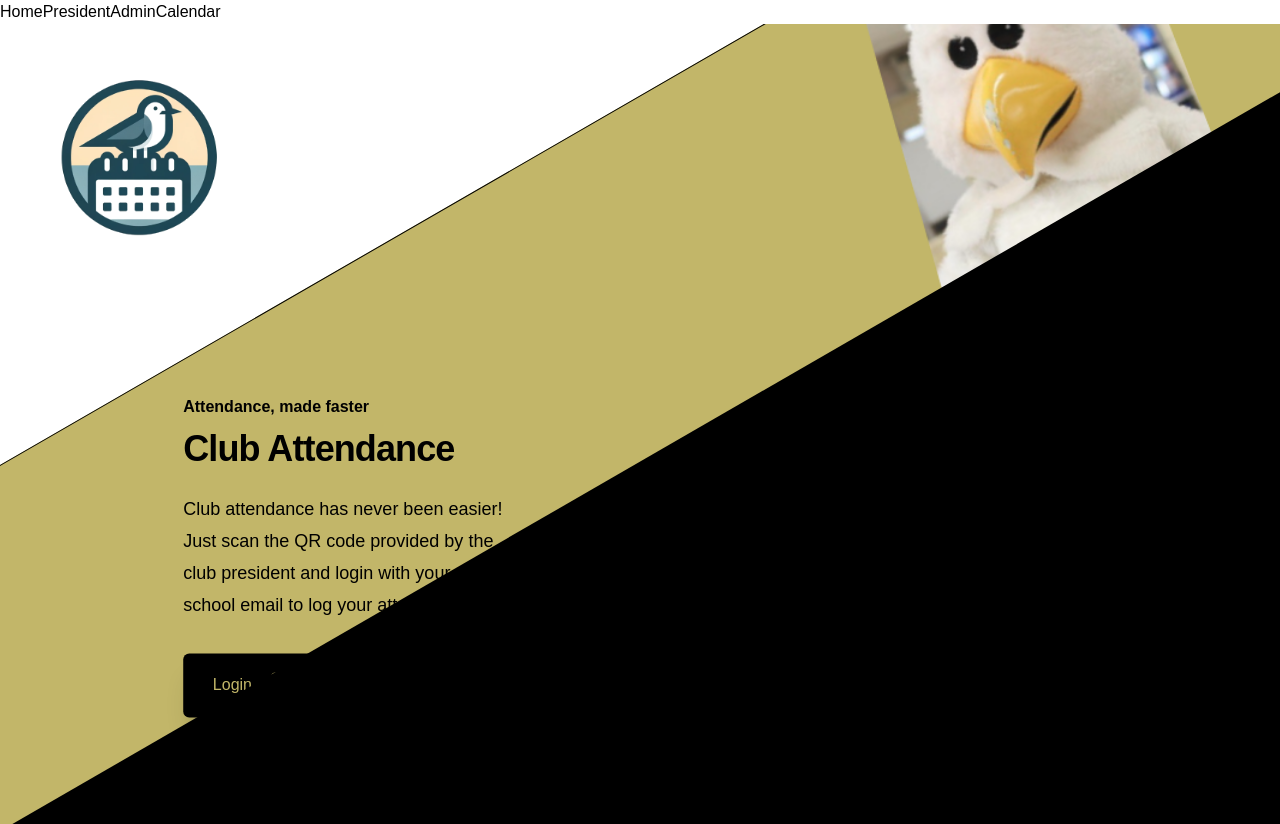
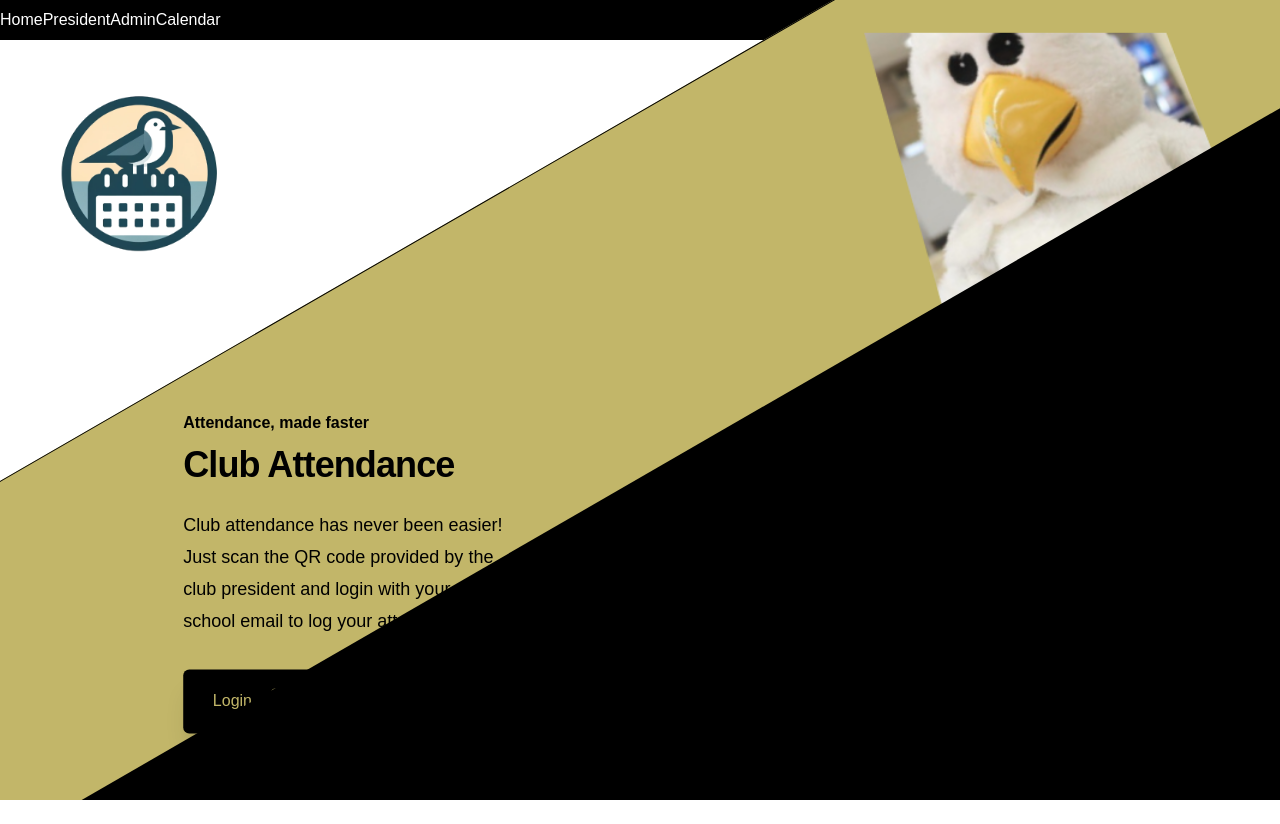
Before and after one commit to sitechtimes/club-attendance-frontend-v2, a Vue app: page / in a window 1280 px wide. After the commit the page ends 800 px from the top, so only its background shows below. Built offline with nearby package versions, Linux system fonts and the light colour scheme.

Commit message:
i can't code :3

```diff
--- a/src/App.vue
+++ b/src/App.vue
@@ -4,11 +4,5 @@
 </script>
 
 <template>
- <nav>
-  <RouterLink to="/">Home</RouterLink>
-  <RouterLink to="/president">President</RouterLink>
-  <RouterLink to="/admin">Admin</RouterLink>
-  <RouterLink to="/calendar">Calendar</RouterLink>
- </nav>
   <RouterView />
 </template>
--- a/src/views/Home.vue
+++ b/src/views/Home.vue
@@ -1,6 +1,12 @@
 <template>
   <div
   class="w-screen h-screen overflow-hidden">
+  <nav class="bg-black text-white flex h-10 items-center">
+  <RouterLink to="/">Home</RouterLink>
+  <RouterLink to="/president">President</RouterLink>
+  <RouterLink to="/admin">Admin</RouterLink>
+  <RouterLink to="/calendar">Calendar</RouterLink>
+ </nav>
    <img src="@/assets/SeagullCalendar.png"
    alt="A seagull sitting on top of a calendar"
    class="w-[240px] mt-[30px] ml-[30px]"
```
